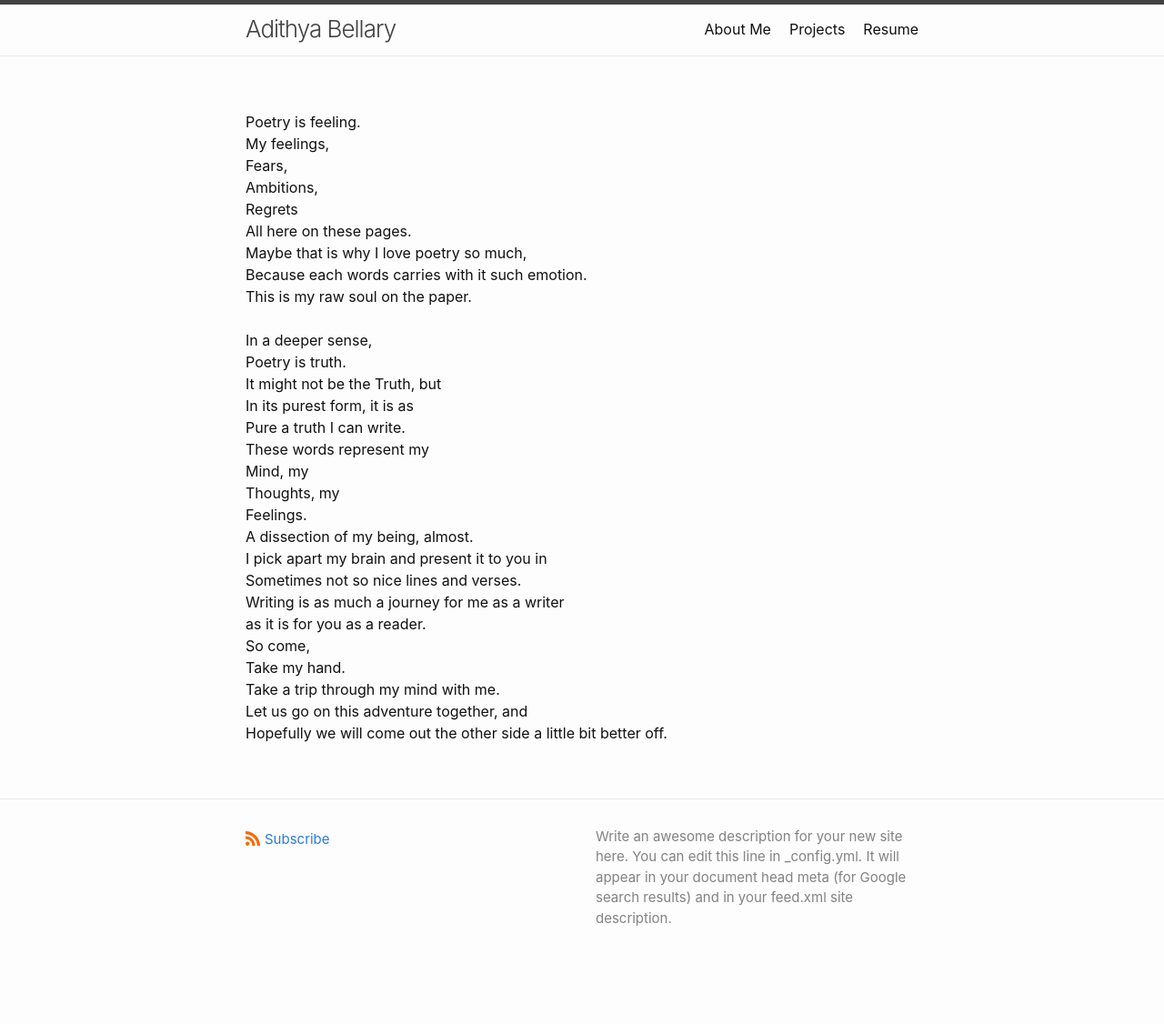
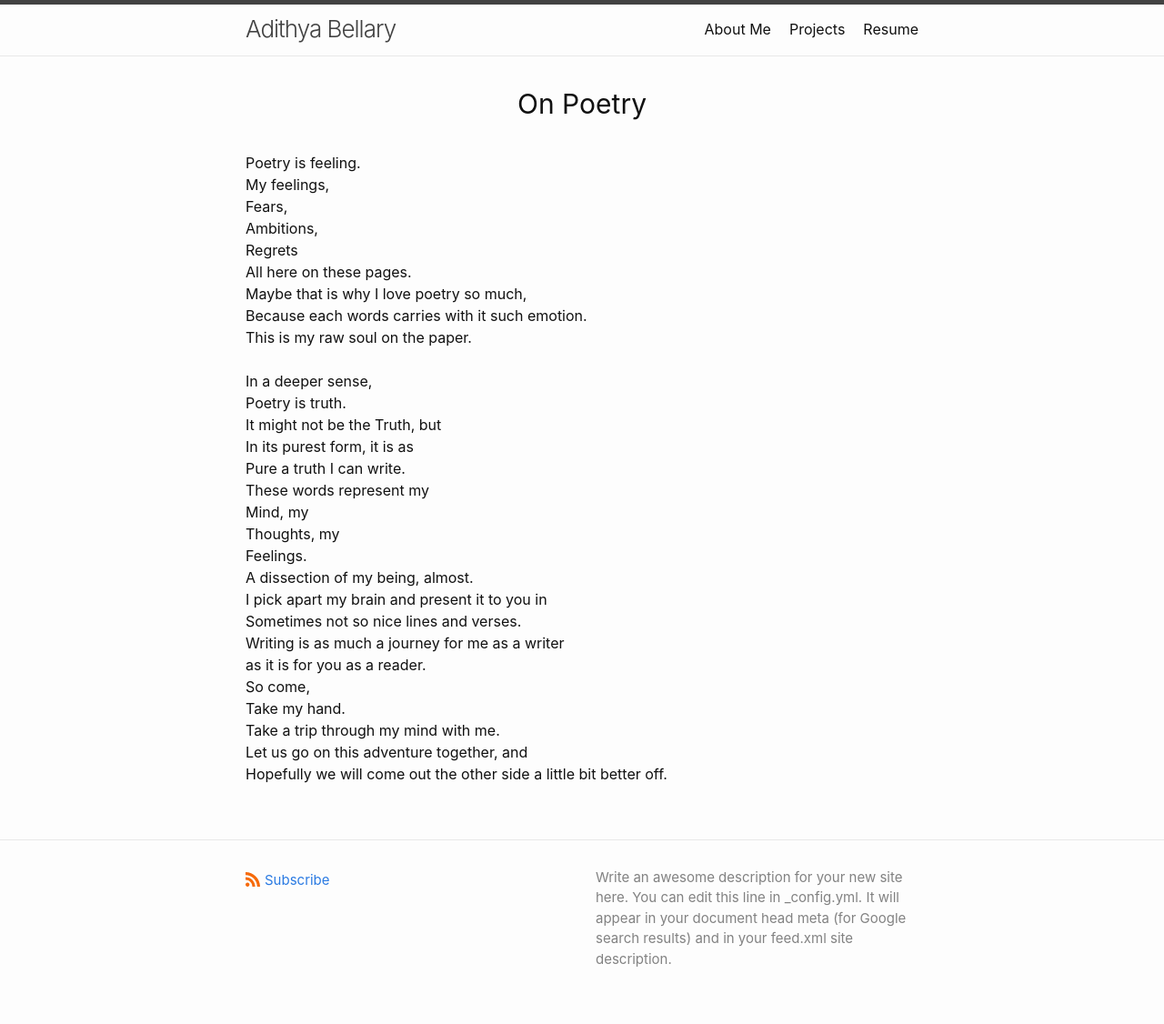
Before and after one commit to adithyaBellary/adithyaBellary.github.io, a Jekyll site: the page built from docs/poetry/on_poetry.md, in a window 1280 px wide. Shown: the whole page at 91% size. Built offline with Jekyll 4.4.1, drawn with Linux system fonts in a browser that asks for light colours; before the commit the page ends 1081 px from its top, so only the background shows below that.

Commit message:
add poems

```diff
--- /dev/null
+++ b/docs/_layouts/poem.html
@@ -0,0 +1,15 @@
+---
+layout: default
+---
+<article class="post">
+
+  <header class="post-header">
+    <h1 class="poem-title">{{ page.page_title | escape }}</h1>
+  </header>
+
+  <div class="post-content">
+    {{ content }}
+  </div>
+
+
+</article>
--- a/docs/_sass/minima/_layout.scss
+++ b/docs/_sass/minima/_layout.scss
@@ -291,6 +291,11 @@
   }
 }
 
+.poem-title {
+  text-align: center;
+  font-size: 30px;
+}
+
 
 .social-media-list {
   display: table;
--- a/docs/css/style.css
+++ /dev/null
@@ -1,4 +0,0 @@
-h4 {
-  color: green;
-  font-size: 50px;
-}
--- a/docs/poetry.markdown
+++ b/docs/poetry.markdown
@@ -5,6 +5,6 @@ page_title: poetry
 
 There are some of my poems. check me out on instagram also
 
-[On Poetry](/poetry/on_poetry)
+[On Poetry](/poetry/on_poetry) *06.12.2019*
 
 [poem 2 - date 2](/poetry/poem2)
```
Also changed, not shown: docs/poetry/on_poetry.md (+4 -2 lines).
